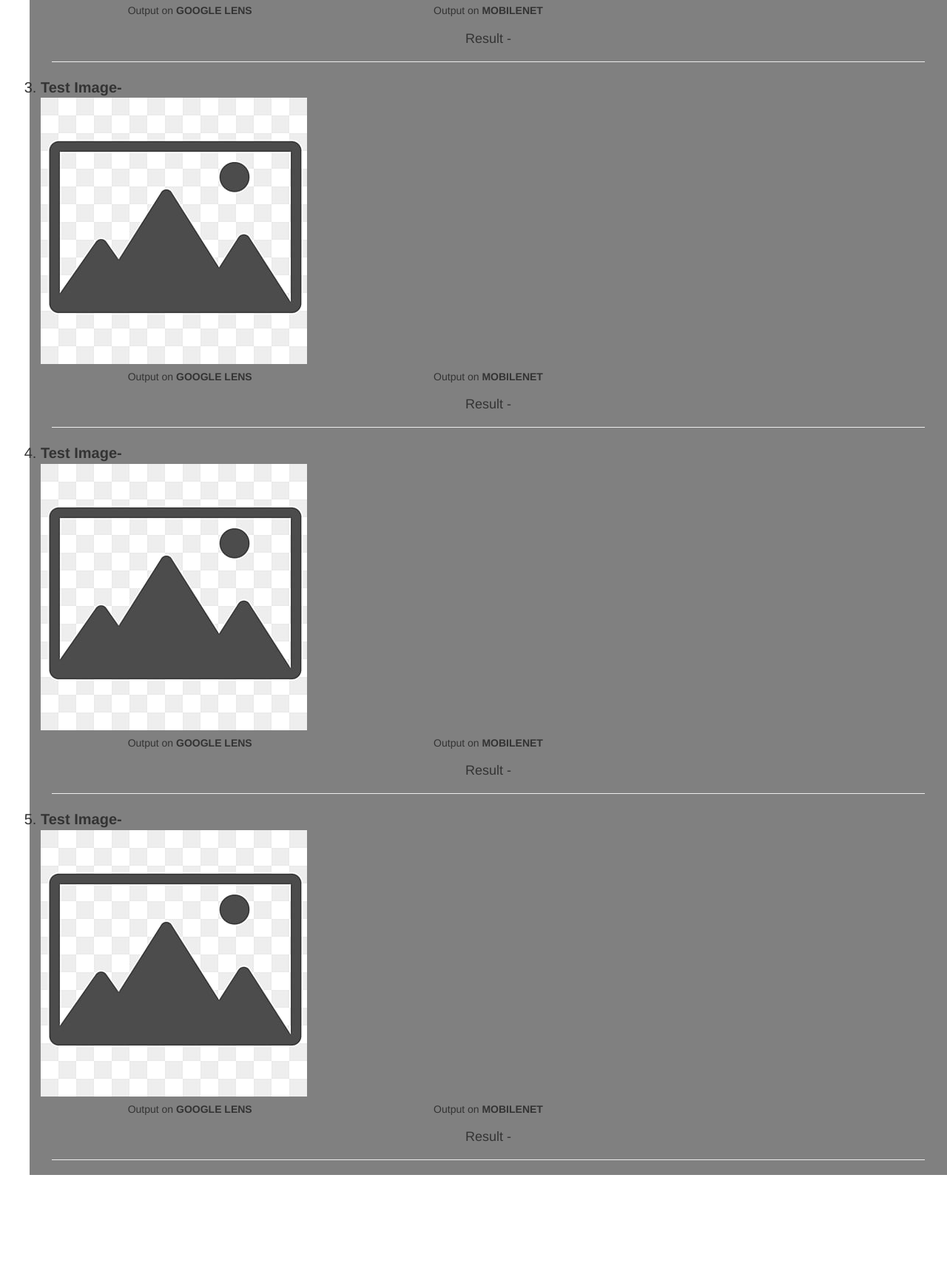
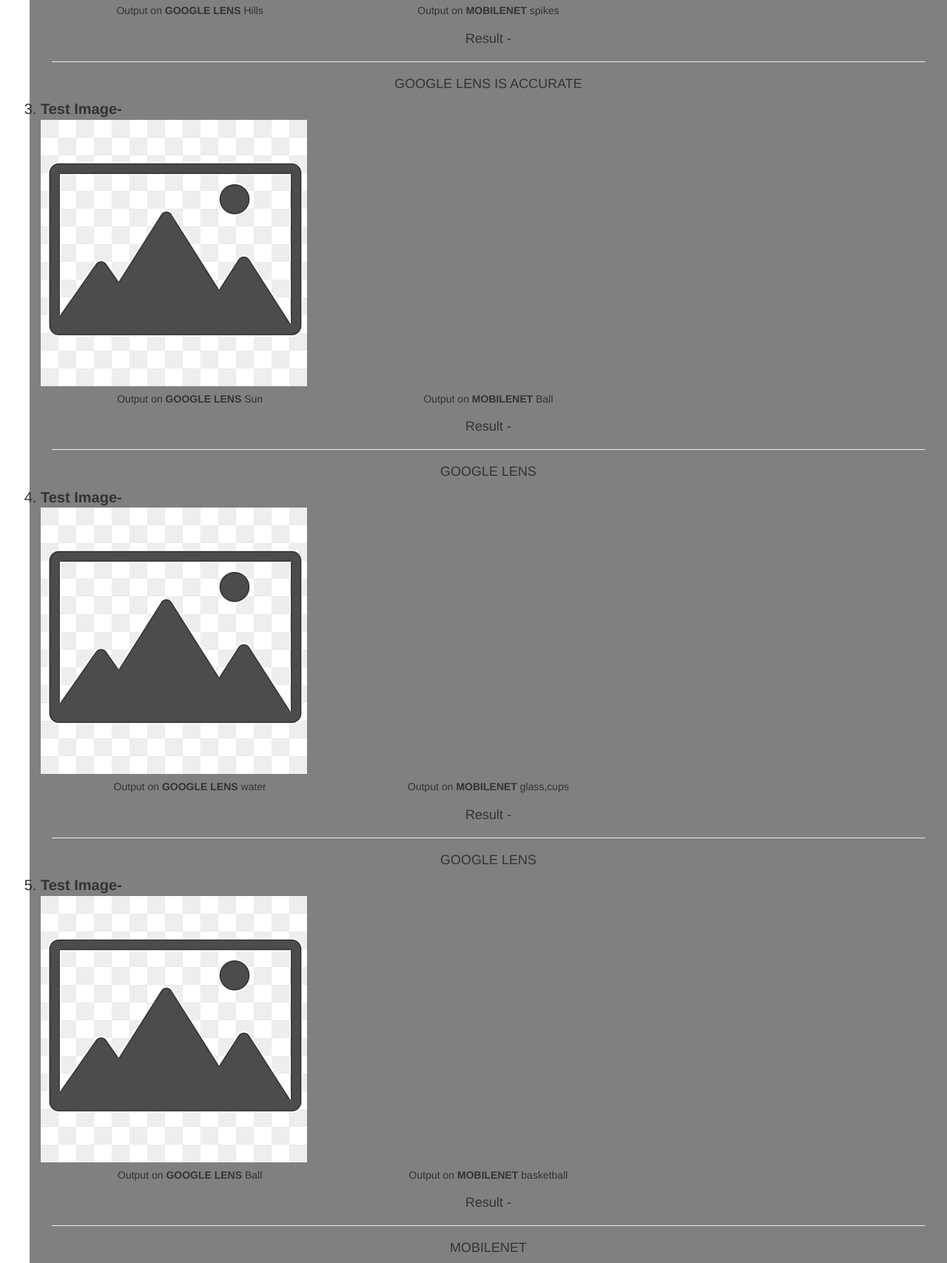
Before and after one commit to Shravan-devi/cae-study, a plain HTML site: page index.html in a window 1280 px wide. Shown: the part 896-2603 px from the top of the page at 74% size. Before the commit the page ends 2484 px from the top, so only its background shows below. Drawn offline with nearby package versions, Linux system fonts and the light colour scheme.

Commit message:
Add files via upload

```diff
--- a/index.html
+++ b/index.html
@@ -20,17 +20,17 @@
                 <span>
                     <h5 class="col-sm-4 col-xs-12">
                     Output on <b>GOOGLE LENS</b>
-                    <span></span>
+                    <span>Mountains</span>
                     </h5>
                 </span>
                 <span>
                     <h5 class="col-sm-4 col-xs-12">
                     Output on <b>MOBILENET</b>
-                    <span></span>
+                    <span>Mountaiin,Sun</span>
                     </h5>
                 </span>
                 <div class="mini-result col-xs-12">
-                    <h4>Result -</h4>
+                    <h4>Result - MOBILENET is more accurate</h4>
                     <hr>
                     <h4></h4>
                 </div>
@@ -45,19 +45,19 @@
                 <span>
                     <h5 class="col-sm-4 col-xs-12">
                     Output on <b>GOOGLE LENS</b>
-                    <span></span>
+                    <span>Hills</span>
                     </h5>
                 </span>
                 <span>
                     <h5 class="col-sm-4 col-xs-12">
                     Output on <b>MOBILENET</b>
-                    <span></span>
+                    <span>spikes</span>
                     </h5>
                 </span>
                 <div class="mini-result col-xs-12">
                     <h4>Result -</h4>
                     <hr>
-                    <h4></h4>
+                    <h4>GOOGLE LENS IS ACCURATE</h4>
                 </div>
             </div>
             <div class="test_image_result col-xs-12">
@@ -70,19 +70,19 @@
                 <span>
                     <h5 class="col-sm-4 col-xs-12">
                     Output on <b>GOOGLE LENS</b>
-                    <span></span>
+                    <span>Sun</span>
                     </h5>
                 </span>
                 <span>
                     <h5 class="col-sm-4 col-xs-12">
                     Output on <b>MOBILENET</b>
-                    <span></span>
+                    <span>Ball</span>
                     </h5>
                 </span>
                 <div class="mini-result col-xs-12">
                     <h4>Result -</h4>
                     <hr>
-                    <h4></h4>
+                    <h4>GOOGLE LENS</h4>
                 </div>
             </div>
             <div class="test_image_result col-xs-12">
@@ -95,19 +95,19 @@
                 <span>
                     <h5 class="col-sm-4 col-xs-12">
                     Output on <b>GOOGLE LENS</b>
-                    <span></span>
+                    <span>water</span>
                     </h5>
                 </span>
                 <span>
                     <h5 class="col-sm-4 col-xs-12">
                     Output on <b>MOBILENET</b>
-                    <span></span>
+                    <span>glass,cups</span>
                     </h5>
                 </span>
                 <div class="mini-result col-xs-12">
                     <h4>Result -</h4>
                     <hr>
-                    <h4></h4>
+                    <h4>GOOGLE LENS</h4>
                 </div>
             </div>
             <div class="test_image_result col-xs-12">
@@ -120,19 +120,19 @@
                 <span>
                     <h5 class="col-sm-4 col-xs-12">
                     Output on <b>GOOGLE LENS</b>
-                    <span></span>
+                    <span>Ball</span>
                     </h5>
                 </span>
                 <span>
                     <h5 class="col-sm-4 col-xs-12">
                     Output on <b>MOBILENET</b>
-                    <span></span>
+                    <span>basketball</span>
                     </h5>
                 </span>
                 <div class="mini-result col-xs-12">
                     <h4>Result -</h4>
                     <hr>
-                    <h4></h4>
+                    <h4>MOBILENET</h4>
                 </div>
             </div>
         </ol>
```
